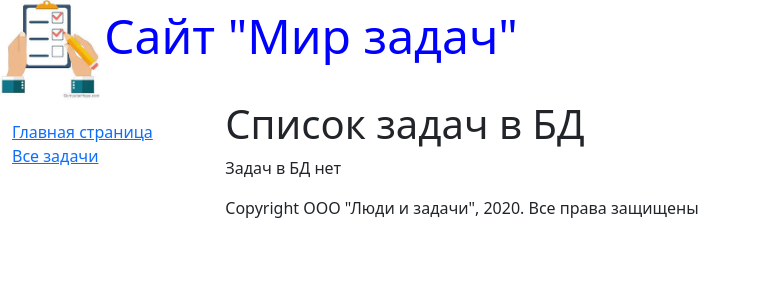
After one commit to ru-fvv-python/todo, a Django app: page /tasks/ in a window 1280 px wide. The commit adds this page. Shown: the top 300 px of the page, without its empty margins (0-760 px from the left). Run offline with Django 4.2, Linux system fonts and the light colour scheme; data that the repository does not hold is empty.

Commit message:
Создана страница для вывода списка всех задач.

```diff
--- a/web_todo/todos/templates/base_generic.html
+++ b/web_todo/todos/templates/base_generic.html
@@ -33,7 +33,7 @@
       {%block sidebar%}
       <ul class="sidebar-nav">
         <li><a href="{% url 'index' %}">Главная страница</a></li>
-        <li><a href="">Все задачи</a></li>
+        <li><a href="{% url 'tasks' %}">Все задачи</a></li>
       </ul>
       {%endblock%}
     </div>
--- a/web_todo/todos/templates/index.html
+++ b/web_todo/todos/templates/index.html
@@ -2,7 +2,7 @@
 
 {% block content%}
 <h1>Главная страница</h1>
-<p> Добро пожаловать в <еm>Мир задач</еm>, Это очень простой
+<p> Добро пожаловать в <em>Мир задач</em>, Это очень простой
 веб-сайт, написанный на Django. Разработан на Python
 в качестве учебного примера с использованием PyCharrn.</p>
 
--- /dev/null
+++ b/web_todo/todos/templates/todos/task_list.html
@@ -0,0 +1,17 @@
+{% extends 'base_generic.html' %}
+
+{%block content%}
+  <h1>Список задач в БД</h1>
+  {% if task_list%}
+    <ul>
+      {% for task in task_list%}
+        <li>
+          <a href="{{ task.get_absolute_url }}">{{ task.name }}</a>
+          ({{ task.category}})
+        </li>
+      {% endfor %}
+    </ul>
+  {% else %}
+    <p>Задач в БД нет</p>
+  {%endif%}
+{% endblock %}
--- a/web_todo/todos/views.py
+++ b/web_todo/todos/views.py
@@ -1,10 +1,13 @@
-from django.http import HttpResponse
+# Create your views here.
+from django.shortcuts import render
+from django.views import generic
+
+from .models import Task
 
 
-# Create your views here.
-from django.shortcuts import render
-
-from .models import Task
+class TaskListView(generic.ListView):
+    """Обобщенный класс для вывода списка задач"""
+    model = Task
 
 
 def index(request):
--- a/web_todo/web_todo/urls.py
+++ b/web_todo/web_todo/urls.py
@@ -14,10 +14,11 @@ Including another URLconf
     2. Add a URL to urlpatterns:  path('blog/', include('blog.urls'))
 """
 from django.contrib import admin
-from django.urls import path
+from django.urls import path, re_path
 from todos import views
 
 urlpatterns = [
     path('', views.index, name='index'),
     path('admin/', admin.site.urls),
+    re_path(r'^tasks/$', views.TaskListView.as_view(), name='tasks'),
 ]
```
